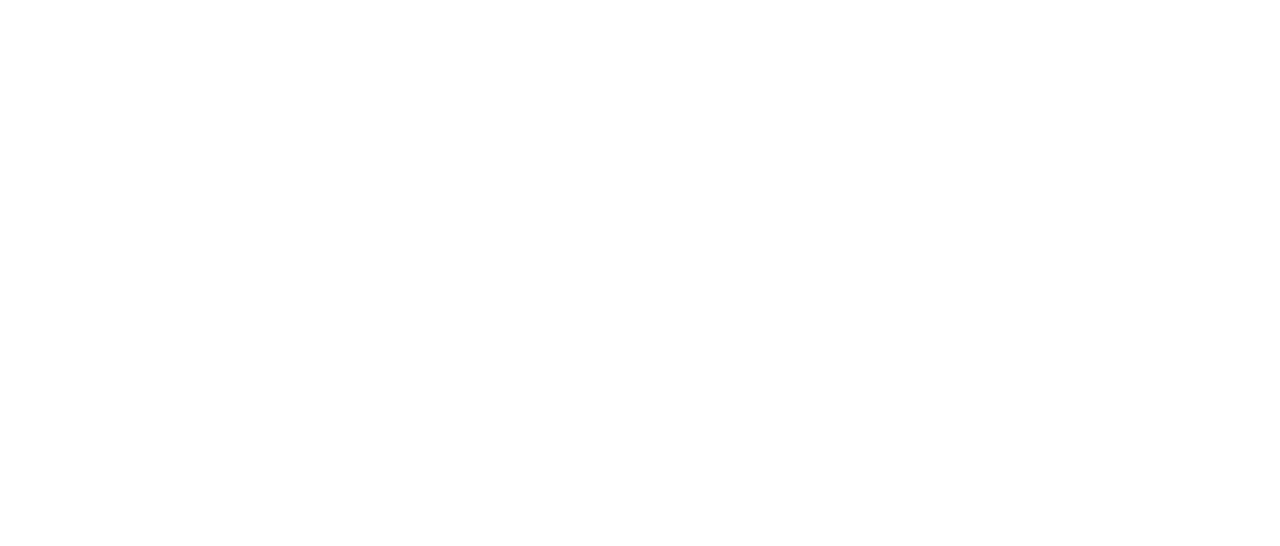
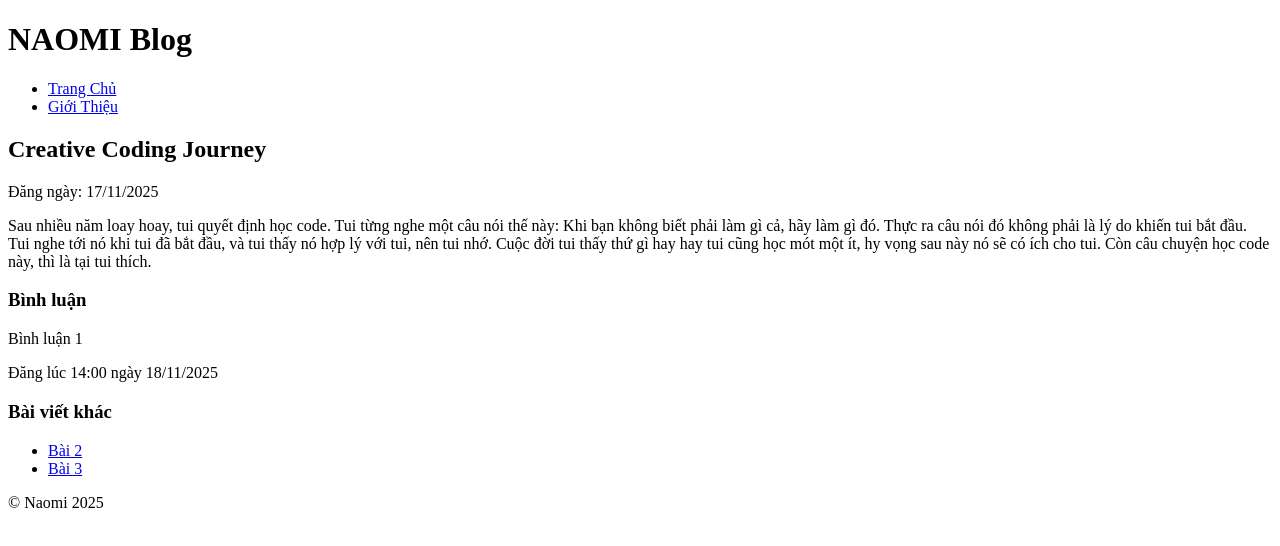
Before and after one commit to naomi-epub/creative-coding-journey, a plain HTML site: page day1/index.html in a window 1280 px wide. Drawn offline with Linux system fonts and the light colour scheme.

Commit message:
Feat: Add semantic HTML structure for blog and about page

```diff
--- a/day1/index.html
+++ b/day1/index.html
@@ -6,6 +6,53 @@
     <title>Day 1</title>
 </head>
 <body>
+    <!-- phần đầu trang -->
+     <header>
+        <h1>NAOMI Blog</h1>
+        <!-- NAVIGATION -->
+         <nav>
+            <ul>
+                <li><a href="/">Trang Chủ</a></li>
+                <li><a href="/about.html">Giới Thiệu</a></li>
+            </ul>
+         </nav>
+     </header>
+    <!-- phần nội dung chính -->
+     <main>
+        <!-- ARTICLE (bài đăng độc lập) -->
+         <article>
+            <!-- header của article -->
+             <header>
+                <h2>Creative Coding Journey</h2>
+                <p>Đăng ngày: 17/11/2025</p>
+             </header>
+             <p>Sau nhiều năm loay hoay, tui quyết định học code. Tui từng nghe một câu nói thế này: Khi bạn không biết phải làm gì cả, hãy làm gì đó. Thực ra câu nói đó không phải là lý do khiến tui bắt đầu. Tui nghe tới nó khi tui đã bắt đầu, và tui thấy nó hợp lý với tui, nên tui nhớ. Cuộc đời tui thấy thứ gì hay hay tui cũng học mót một ít, hy vọng sau này nó sẽ có ích cho tui. Còn câu chuyện học code này, thì là tại tui thích.</p>
+            <!-- bình luận -->
+             <section class="comments">
+                <h3>Bình luận</h3>
+                <!-- mỗi bình luận là 1 article -->
+                 <article>
+                    <p>Bình luận 1</p>
+                    <!-- footer riêng của bình luận -->
+                     <footer>
+                        <p>Đăng lúc 14:00 ngày 18/11/2025</p>
+                     </footer>
+                 </article>
+             </section>
+         </article>
 
+        <!-- nội dung phụ -->
+         <aside>
+            <h3>Bài viết khác</h3>
+            <ul>
+                <li><a href="#">Bài 2</a></li>
+                <li><a href="#">Bài 3</a></li>
+            </ul>
+         </aside>
+     </main>
+    <!-- phần chân trang -->
+     <footer>
+        <p>&copy; Naomi 2025</p>
+     </footer>
 </body>
 </html>
```
Also changed, not shown: day1/about.html (added, +42 -0 lines).
